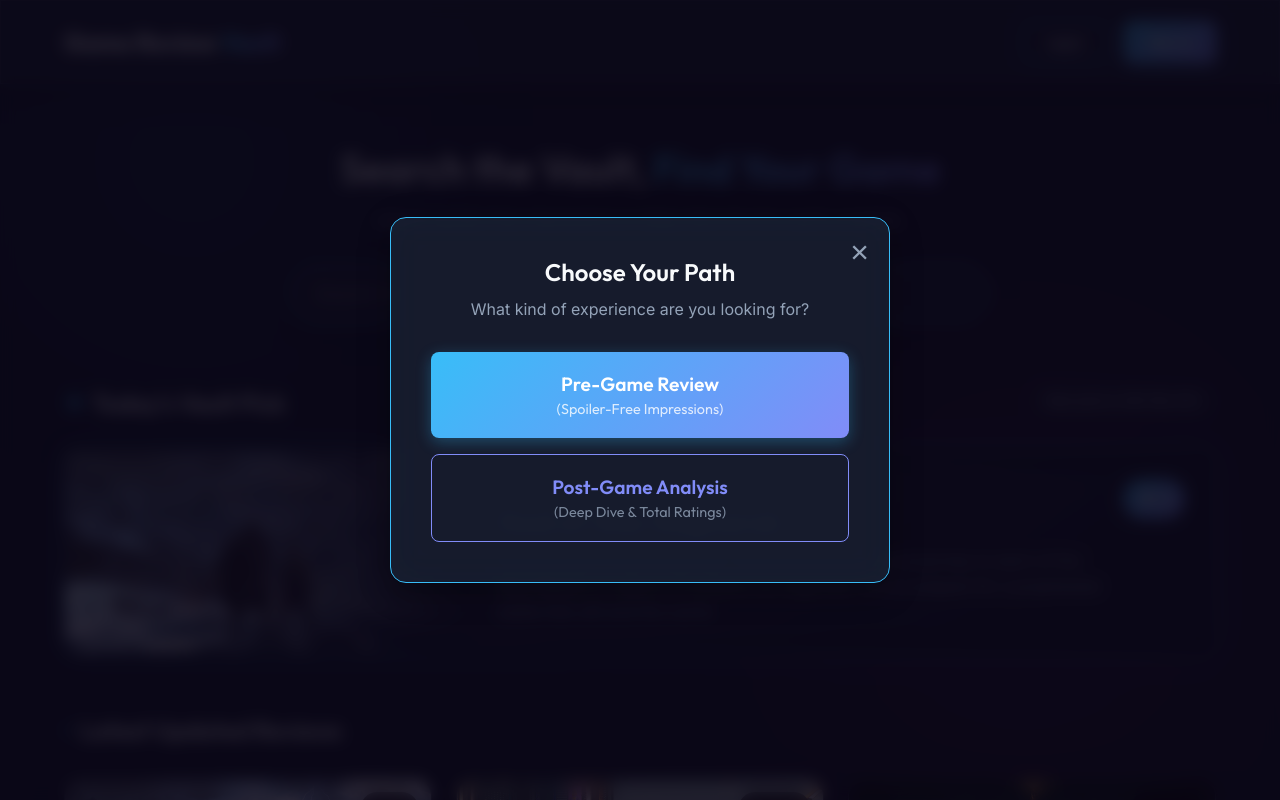
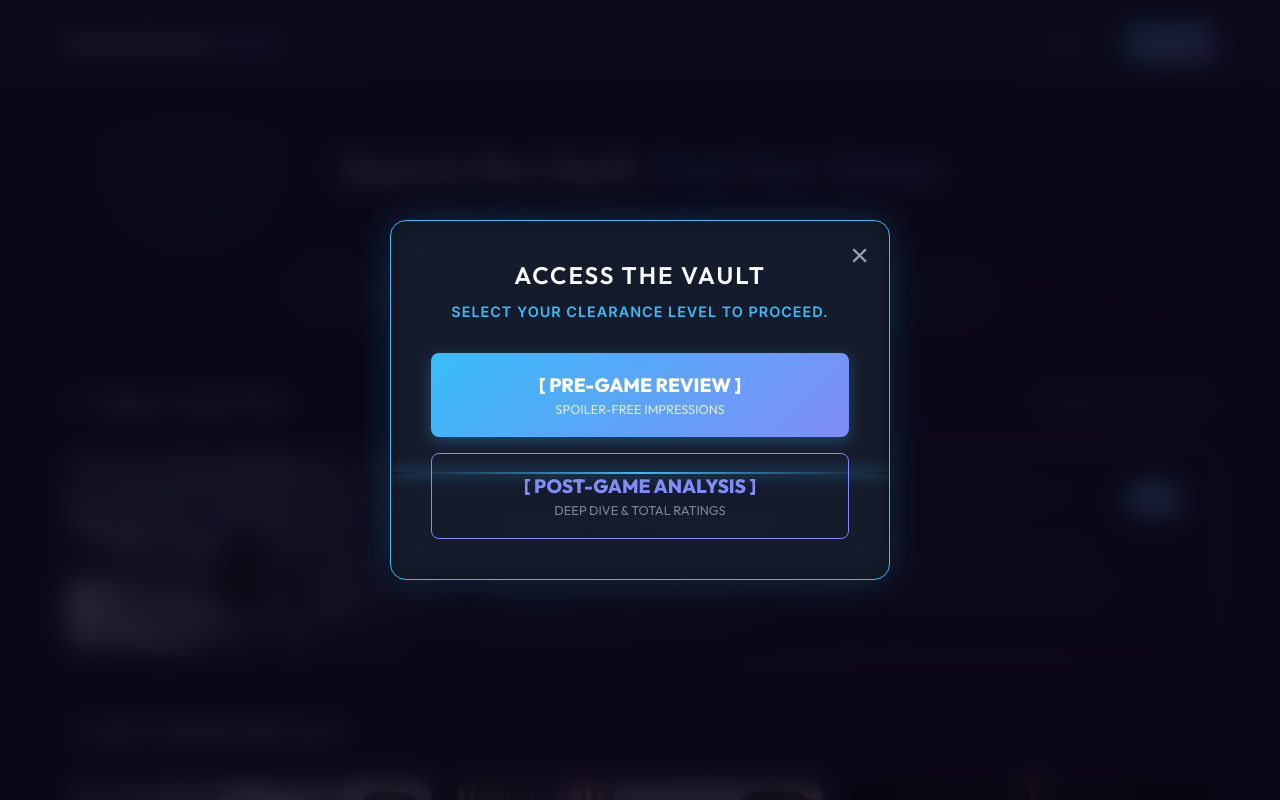
Before and after one commit to souleaterk91-open/Game-review-site, a Next.js app: page / in a window 1280 px wide. Both pictures are taken after a click on the element 640 px from the left and 551 px from the top of the page. Shown: the top 800 px of the page. Built offline with nearby package versions, Linux system fonts and the light colour scheme.

Commit message:
changed the access part

```diff
--- a/src/app/globals.css
+++ b/src/app/globals.css
@@ -160,3 +160,58 @@ h6 {
   --secondary: #1d4ed8;
   --primary-glow: rgba(14, 165, 233, 0.3);
 }
+
+/* Vault Specific Animations */
+@keyframes scan {
+  0% {
+    top: 0%;
+    opacity: 0;
+  }
+
+  5% {
+    opacity: 1;
+  }
+
+  95% {
+    opacity: 1;
+  }
+
+  100% {
+    top: 100%;
+    opacity: 0;
+  }
+}
+
+.scan-line {
+  position: absolute;
+  left: 0;
+  width: 100%;
+  height: 2px;
+  background: linear-gradient(to right, transparent, var(--primary), transparent);
+  box-shadow: 0 0 15px var(--primary);
+  z-index: 5;
+  pointer-events: none;
+  animation: scan 4s linear infinite;
+}
+
+.vault-modal {
+  border: 1px solid var(--primary) !important;
+  box-shadow: 0 0 40px rgba(56, 189, 248, 0.2), inset 0 0 20px rgba(0, 0, 0, 0.4) !important;
+  overflow: hidden;
+}
+
+.fade-in {
+  animation: fadeIn 0.5s ease-out forwards;
+}
+
+@keyframes fadeIn {
+  from {
+    opacity: 0;
+    transform: translateY(10px);
+  }
+
+  to {
+    opacity: 1;
+    transform: translateY(0);
+  }
+}
--- a/src/app/page.tsx
+++ b/src/app/page.tsx
@@ -242,27 +242,32 @@ export default function Home() {
         </div>
       )}
 
-      {/* Selection Modal (Pre vs Post) */}
+      {/* Selection Modal (Access the Vault) */}
       {selectedGame && (
-        <div className="modal-overlay fade-in" style={{ position: 'fixed', top: 0, left: 0, width: '100%', height: '100%', backgroundColor: 'rgba(10, 5, 20, 0.85)', backdropFilter: 'blur(8px)', display: 'flex', justifyContent: 'center', alignItems: 'center', zIndex: 1000 }}>
-          <div className="glass-panel modal-content" style={{ padding: '40px', maxWidth: '500px', width: '90%', textAlign: 'center', position: 'relative', border: '1px solid var(--primary)' }}>
+        <div className="modal-overlay" style={{ position: 'fixed', top: 0, left: 0, width: '100%', height: '100%', backgroundColor: 'rgba(10, 5, 20, 0.85)', backdropFilter: 'blur(12px)', display: 'flex', justifyContent: 'center', alignItems: 'center', zIndex: 1000 }}>
+          <div className="glass-panel modal-content vault-modal fade-in" style={{ padding: '40px', maxWidth: '500px', width: '90%', textAlign: 'center', position: 'relative' }}>
+            {/* Scanning Effect Overlay */}
+            <div className="scan-line" />
+
             <button
               onClick={() => setSelectedGame(null)}
-              style={{ position: 'absolute', top: '16px', right: '20px', background: 'transparent', border: 'none', color: 'var(--text-muted)', fontSize: '2rem', cursor: 'pointer' }}
+              style={{ position: 'absolute', top: '16px', right: '20px', background: 'transparent', border: 'none', color: 'var(--text-muted)', fontSize: '2rem', cursor: 'pointer', zIndex: 10 }}
             >
               &times;
             </button>
-            <h2 style={{ marginBottom: '10px' }}>Choose Your Path</h2>
-            <p style={{ color: 'var(--text-muted)', marginBottom: '30px' }}>What kind of experience are you looking for?</p>
+            <h2 style={{ marginBottom: '10px', letterSpacing: '2px', textTransform: 'uppercase' }}>Access the Vault</h2>
+            <p style={{ color: 'var(--primary)', marginBottom: '30px', fontSize: '0.9rem', fontWeight: 600, textTransform: 'uppercase', letterSpacing: '1px' }}>
+              Select your clearance level to proceed.
+            </p>
 
-            <div style={{ display: 'flex', flexDirection: 'column', gap: '16px' }}>
+            <div style={{ display: 'flex', flexDirection: 'column', gap: '16px', position: 'relative', zIndex: 5 }}>
               <button className="btn-primary" onClick={() => navigateToReview("pre")} style={{ padding: '20px', fontSize: '1.2rem', display: 'flex', flexDirection: 'column', alignItems: 'center', gap: '4px' }}>
-                <span>Pre-Game Review</span>
-                <span style={{ fontSize: '0.9rem', fontWeight: 'normal', opacity: 0.8 }}>(Spoiler-Free Impressions)</span>
+                <span style={{ fontWeight: 800 }}>[ PRE-GAME REVIEW ]</span>
+                <span style={{ fontSize: '0.8rem', fontWeight: 'normal', opacity: 0.8 }}>SPOILER-FREE IMPRESSIONS</span>
               </button>
               <button className="btn-outline" onClick={() => navigateToReview("post")} style={{ padding: '20px', fontSize: '1.2rem', display: 'flex', flexDirection: 'column', alignItems: 'center', gap: '4px', borderColor: 'var(--secondary)' }}>
-                <span style={{ color: 'var(--secondary)' }}>Post-Game Analysis</span>
-                <span style={{ fontSize: '0.9rem', fontWeight: 'normal', opacity: 0.8, color: 'var(--text-muted)' }}>(Deep Dive & Total Ratings)</span>
+                <span style={{ color: 'var(--secondary)', fontWeight: 800 }}>[ POST-GAME ANALYSIS ]</span>
+                <span style={{ fontSize: '0.8rem', fontWeight: 'normal', opacity: 0.8, color: 'var(--text-muted)' }}>DEEP DIVE & TOTAL RATINGS</span>
               </button>
             </div>
           </div>
```
